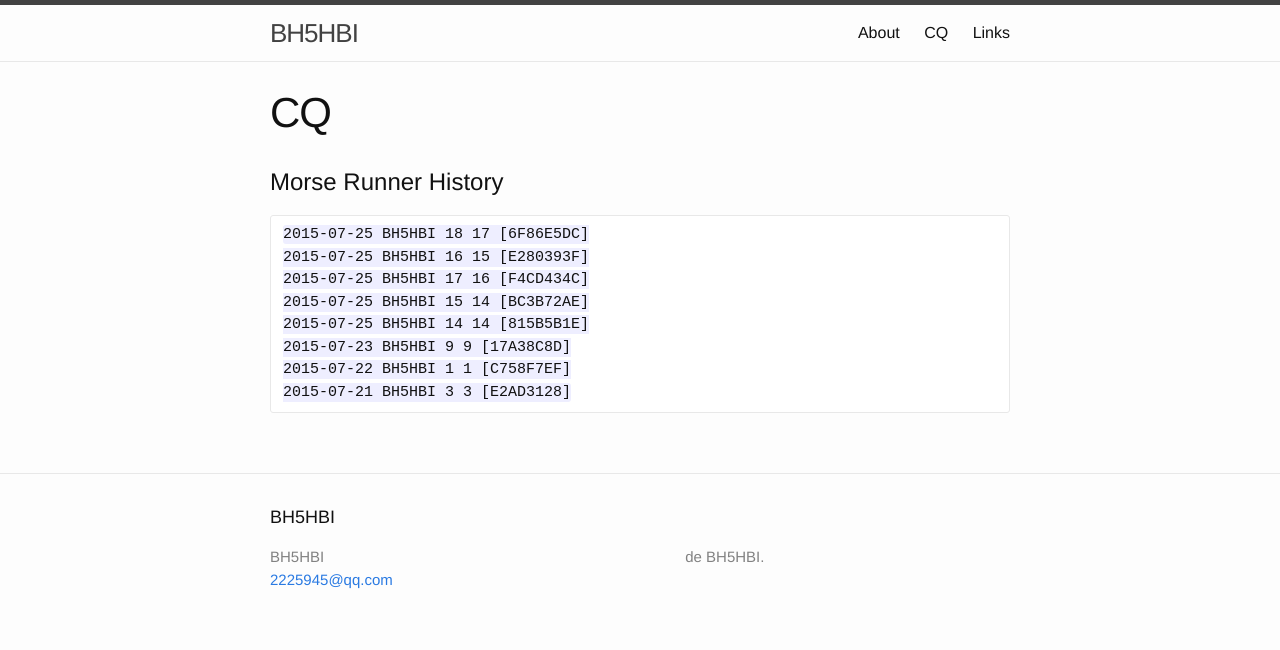
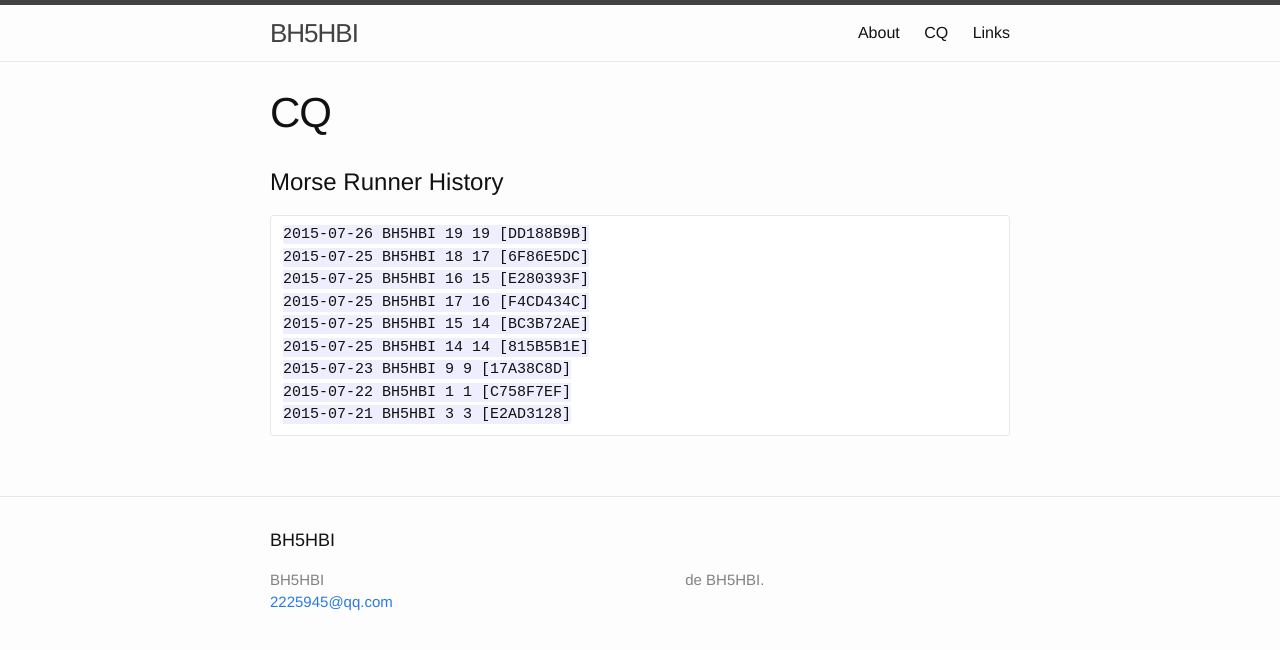
Before and after one commit to BH5HBI/bh5hbi.github.com, a Jekyll site: the page built from cq.md, in a window 1280 px wide. Shown: the top 650 px of the page. Built offline with Jekyll 4.4.1, drawn with Linux system fonts in a browser that asks for light colours.

Commit message:
update cw page

```diff
--- a/cq.md
+++ b/cq.md
@@ -6,6 +6,7 @@ permalink: /CQ/
 
 #Morse Runner History
 
+	2015-07-26 BH5HBI 19 19 [DD188B9B]
 	2015-07-25 BH5HBI 18 17 [6F86E5DC]
 	2015-07-25 BH5HBI 16 15 [E280393F]
 	2015-07-25 BH5HBI 17 16 [F4CD434C]
```
